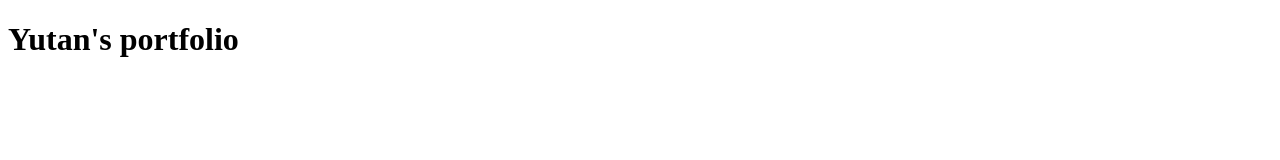
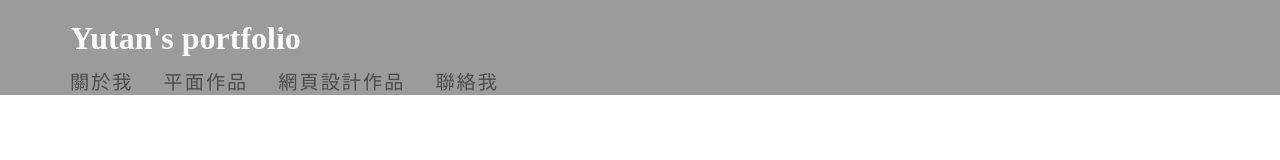
Before and after one commit to Yutann47/Yutann47.github.io, a plain HTML site: page index.html in a window 1280 px wide. Drawn offline with Linux system fonts and the light colour scheme.

Commit message:
0.05(2022/06/15)header

```diff
--- a/index.html
+++ b/index.html
@@ -8,6 +8,20 @@
     <link rel="stylesheet" href="public/css/styles.css">
 </head>
 <body>
-    <h1>Yutan's portfolio</h1>
+    <!-- header>.container>h1{Yutan's portfolio}+nav>ul>li*4>a[href="#"]{文字} -->
+    <header>
+        <div class="container">
+            <h1>Yutan's portfolio</h1>
+            <nav>
+                <ul>
+                    <li><a href="">關於我</a></li>
+                    <li><a href="">平面作品</a></li>
+                    <li><a href="">網頁設計作品</a></li>
+                    <li><a href="">聯絡我</a></li>
+                </ul>
+            </nav>
+        </div>
+    </header>
+
 </body>
 </html>
--- a/public/css/style.scss/styles.scss
+++ b/public/css/style.scss/styles.scss
@@ -0,0 +1,46 @@
+$primary-color:rgb(77, 76, 76);
+*{
+    margin: 0;
+    padding: 0;
+}
+ul, ol{
+    list-style-type: none;
+}
+body{
+    margin: 0;
+
+}
+
+.container{
+    width: 90%;
+    margin: auto;
+    max-width: 1140px;
+    // background-color: rgb(82, 81, 81);
+}
+
+header{
+    background-color: rgb(155, 155, 155);
+}
+header>.container>h1{
+padding-top: 20px;
+margin-bottom: 10px;
+color: rgb(252, 252, 252);
+}
+header>.container>h1>a{
+    color:$primary-color
+}
+
+header>.container>nav>ul{
+display: flex;
+// justify-content: space-between;
+}
+header>.container>nav>ul>li{
+    margin-right: 30px;
+}
+header>.container>nav>ul>li>a{
+    text-decoration: none;
+    list-style: 60px;
+    color: $primary-color;
+    font-size: 1.2em;
+    letter-spacing: 2px;
+}
```
Also changed, not shown: public/css/styles.css.
